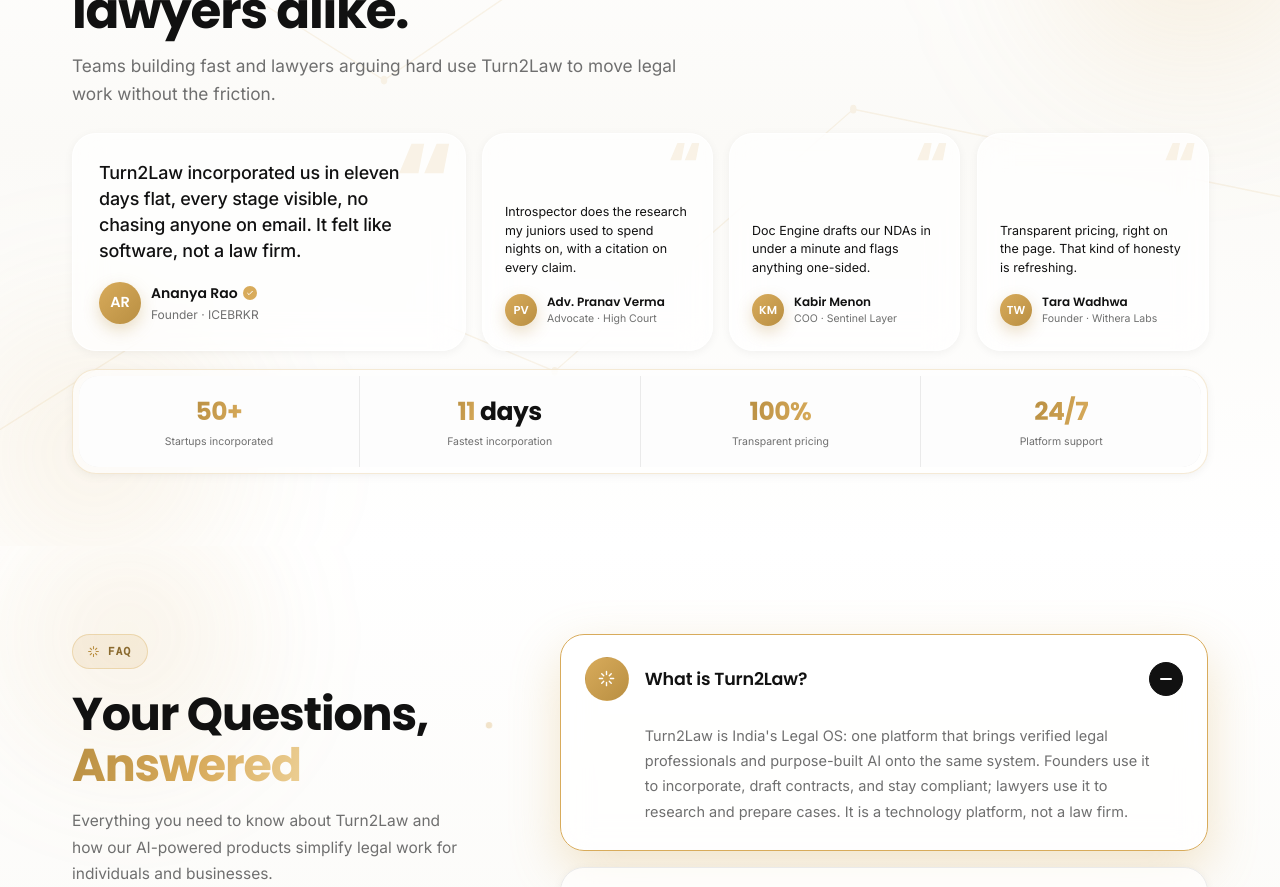
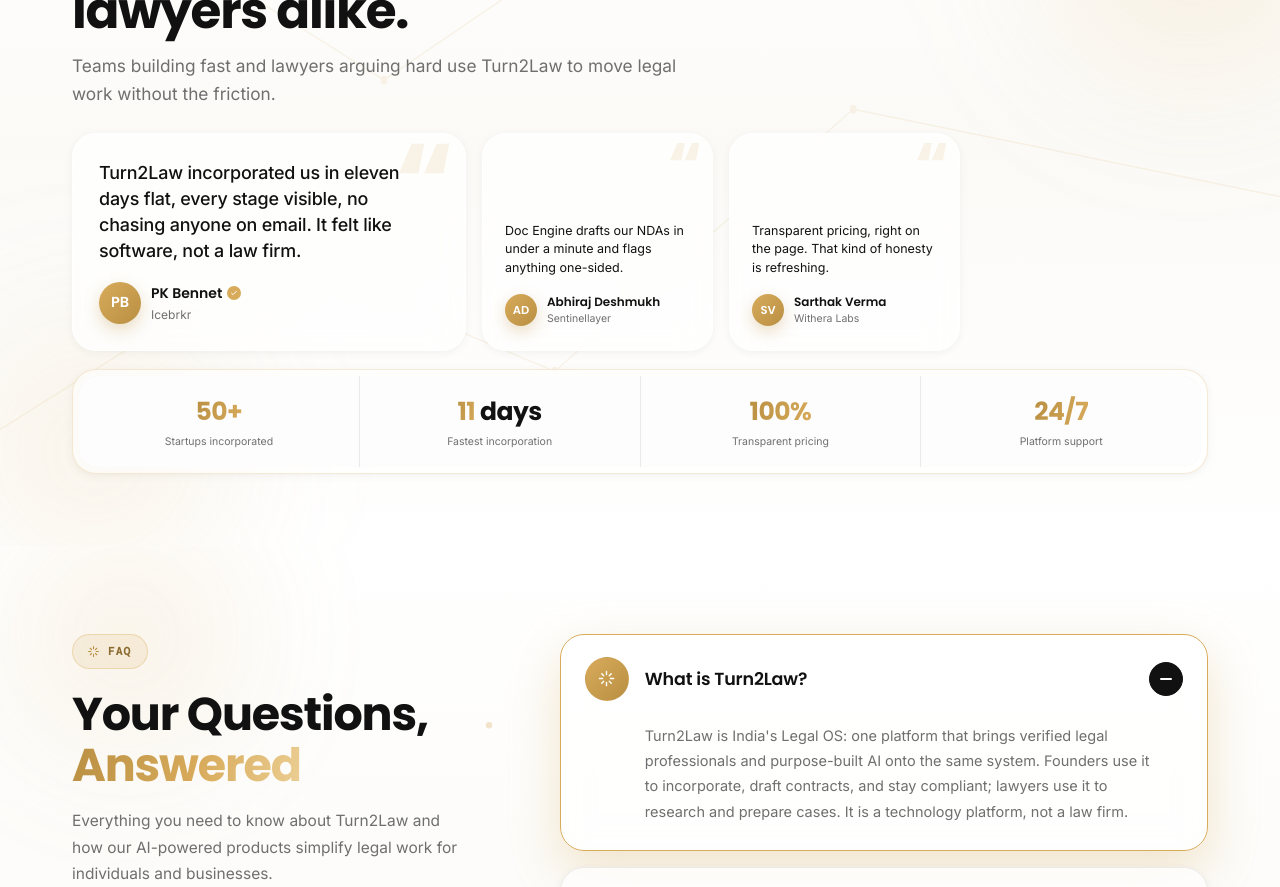
Before and after one commit to Mouryaveer/Docgen-integrated-T2L, a Next.js app in the folder T2L-site-main/: page / in a window 1280 px wide. Shown: the part 5300-6187 px from the top of the page. Built offline with nearby package versions, Linux system fonts and the light colour scheme.

Commit message:
fix: replace fake testimonial names with real ones — PK Bennet, Abhiraj Deshmukh, Sarthak Verma

```diff
--- a/T2L-site-main/app/pages/LandingPage.tsx
+++ b/T2L-site-main/app/pages/LandingPage.tsx
@@ -656,7 +656,7 @@
 
               <InteractiveCard
                 className="fork ink reveal in"
-                style={{ "--d": "120ms" } as React.CSSProperties}
+                style={{ "--d": "60ms" } as React.CSSProperties}
               >
                 <div className="orb"></div>
                 <div className="fork-badge">
@@ -733,53 +733,43 @@
                 <div className="qmark">“</div>
                 <p className="q">Turn2Law incorporated us in eleven days flat, every stage visible, no chasing anyone on email. It felt like software, not a law firm.</p>
                 <div className="who">
-                  <div className="av">AR</div>
+                  <div className="av">PB</div>
                   <div>
                     <div className="nm">
-                      Ananya Rao
+                      PK Bennet
                       <span className="tverify" aria-label="Verified">
                         <svg viewBox="0 0 24 24" fill="none" strokeWidth="3" stroke="currentColor">
                           <path d="M20 6 9 17l-5-5"></path>
                         </svg>
                       </span>
                     </div>
-                    <div className="rl">Founder · ICEBRKR</div>
+                    <div className="rl">Icebrkr</div>
                   </div>
                 </div>
               </InteractiveCard>
 
+
+
               <InteractiveCard className="ttile reveal" style={{ "--d": "60ms" } as React.CSSProperties}>
                 <div className="qmark">“</div>
-                <p className="q">Introspector does the research my juniors used to spend nights on, with a citation on every claim.</p>
+                <p className="q">Doc Engine drafts our NDAs in under a minute and flags anything one-sided.</p>
                 <div className="who">
-                  <div className="av">PV</div>
+                  <div className="av">AD</div>
                   <div>
-                    <div className="nm">Adv. Pranav Verma</div>
-                    <div className="rl">Advocate · High Court</div>
+                    <div className="nm">Abhiraj Deshmukh</div>
+                    <div className="rl">Sentinellayer</div>
                   </div>
                 </div>
               </InteractiveCard>
 
               <InteractiveCard className="ttile reveal" style={{ "--d": "120ms" } as React.CSSProperties}>
                 <div className="qmark">“</div>
-                <p className="q">Doc Engine drafts our NDAs in under a minute and flags anything one-sided.</p>
-                <div className="who">
-                  <div className="av">KM</div>
-                  <div>
-                    <div className="nm">Kabir Menon</div>
-                    <div className="rl">COO · Sentinel Layer</div>
-                  </div>
-                </div>
-              </InteractiveCard>
-
-              <InteractiveCard className="ttile reveal" style={{ "--d": "180ms" } as React.CSSProperties}>
-                <div className="qmark">“</div>
                 <p className="q">Transparent pricing, right on the page. That kind of honesty is refreshing.</p>
                 <div className="who">
-                  <div className="av">TW</div>
+                  <div className="av">SV</div>
                   <div>
-                    <div className="nm">Tara Wadhwa</div>
-                    <div className="rl">Founder · Withera Labs</div>
+                    <div className="nm">Sarthak Verma</div>
+                    <div className="rl">Withera Labs</div>
                   </div>
                 </div>
               </InteractiveCard>
@@ -831,7 +821,7 @@
                 <p className="reveal in" style={{ "--d": "140ms" } as React.CSSProperties}>
                   Everything you need to know about Turn2Law and how our AI-powered products simplify legal work for individuals and businesses.
                 </p>
-                <hr className="faq-rule reveal in" style={{ "--d": "180ms" } as React.CSSProperties} />
+                <hr className="faq-rule reveal in" style={{ "--d": "120ms" } as React.CSSProperties} />
               </div>
 
               <div className="faq-list">
@@ -863,7 +853,7 @@
                 <FAQCard
                   question="What legal services does Turn2Law offer?"
                   answer="Company incorporation and registrations, trademark and IP protection, GST and MSME registration, ROC and annual compliance, fundraising and ESOP advisory, employment and HR legal, disputes and recovery, plus AI document drafting through Doc Engine and AI legal research through Introspector."
-                  delayStyle={{ "--d": "120ms" } as React.CSSProperties}
+                  delayStyle={{ "--d": "60ms" } as React.CSSProperties}
                   icon={
                     <svg viewBox="0 0 24 24" fill="none" strokeWidth="1.8" stroke="currentColor" strokeLinecap="round" strokeLinejoin="round">
                       <rect x="2" y="7" width="20" height="14" rx="2"></rect>
@@ -875,7 +865,7 @@
                 <FAQCard
                   question="How is my data kept private and secure?"
                   answer="Confidentiality is a design requirement, not a policy footnote. Sensitive and privileged material lives in isolated, encrypted storage in India, with per-matter access controls and a full access log visible to you. Your documents are never used to train models."
-                  delayStyle={{ "--d": "180ms" } as React.CSSProperties}
+                  delayStyle={{ "--d": "120ms" } as React.CSSProperties}
                   icon={
                     <svg viewBox="0 0 24 24" fill="none" strokeWidth="1.8" stroke="currentColor" strokeLinecap="round" strokeLinejoin="round">
                       <path d="M12 22s8-4 8-10V5l-8-3-8 3v7c0 6 8 10 8 10z"></path>
--- a/T2L-site-main/app/pages/LegalServices.tsx
+++ b/T2L-site-main/app/pages/LegalServices.tsx
@@ -893,36 +893,42 @@
                 <div className="qm">&ldquo;</div>
                 <p className="q">Turn2Law incorporated us in eleven days flat, every stage visible, no chasing anyone on email. It felt like software, not a law firm.</p>
                 <div className="who">
-                  <div className="av">AR</div>
+                  <div className="av">PB</div>
                   <div>
-                    <div className="nm">Ananya Rao</div>
-                    <div className="rl">Founder · ICEBRKR</div>
+                    <div className="nm">PK Bennet</div>
+                    <div className="rl">Icebrkr</div>
                   </div>
                 </div>
               </div>
 
               <div className="tcell reveal">
                 <div className="qm">&ldquo;</div>
-                <p className="q">The compliance calendar caught an MGT-7 deadline we would have missed. That single reminder more than paid for the platform.</p>
+                <p className="q">Doc Engine drafts our NDAs in under a minute and flags anything one-sided.</p>
                 <div className="who">
-                  <div className="av">SN</div>
+                  <div className="av">AD</div>
                   <div>
-                    <div className="nm">Sara Nair</div>
-                    <div className="rl">Founder · Serene Neurotech</div>
+                    <div className="nm">Abhiraj Deshmukh</div>
+                    <div className="rl">Sentinellayer</div>
                   </div>
                 </div>
               </div>
 
               <div className="tcell reveal">
                 <div className="qm">&ldquo;</div>
-                <p className="q">One platform for incorporation, contracts, and compliance. Genuinely the legal ops layer for our whole company.</p>
+                <p className="q">Transparent pricing, right on the page. That kind of honesty is refreshing.</p>
                 <div className="who">
-                  <div className="av">IS</div>
+                  <div className="av">SV</div>
                   <div>
-                    <div className="nm">Ishaan Sharma</div>
-                    <div className="rl">Founder · Motioncomm</div>
+                    <div className="nm">Sarthak Verma</div>
+                    <div className="rl">Withera Labs</div>
                   </div>
                 </div>
+              </div>
+
+
+              </div>
+
+
               </div>
             </div>
           </div>
```
